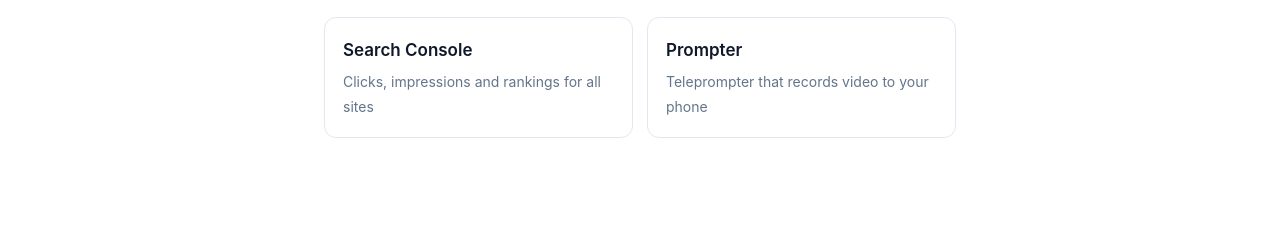
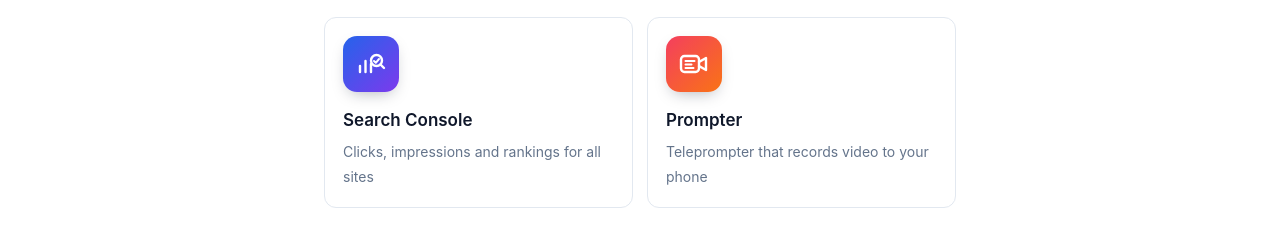
Before and after one commit to aslanmammadli/aslanmammadli.com, a plain HTML site: page site/widgets/index.html in a window 1280 px wide. Shown: the part 179-426 px from the top of the page. Drawn offline with Linux system fonts and the light colour scheme.

Commit message:
Widgets: add icons
Co-Authored-By: Claude Opus 5.5 <noreply@anthropic.com>
Claude-Session: https://claude.ai/code/session_01K4AoXGBpXpMFBykgsQQYku

```diff
--- a/site/widgets/index.html
+++ b/site/widgets/index.html
@@ -14,6 +14,10 @@
 .wgrid{display:grid;grid-template-columns:repeat(auto-fill,minmax(220px,1fr));gap:14px;margin-top:20px}
 .wcard{display:block;border:1px solid #e2e8f0;border-radius:12px;padding:18px;text-decoration:none;color:inherit;transition:background .15s,border-color .15s}
 .wcard:hover{background:#f8fafc;border-color:#cbd5e1}
+.ic{width:56px;height:56px;border-radius:14px;display:flex;align-items:center;justify-content:center;margin-bottom:14px;box-shadow:0 6px 16px -6px rgba(15,23,42,.35)}
+.ic svg{width:32px;height:32px}
+.ic.gsc{background:linear-gradient(135deg,#2563eb,#7c3aed)}
+.ic.vid{background:linear-gradient(135deg,#f43f5e,#f97316)}
 .wcard .t{font-weight:600;font-size:17px}
 .wcard .d{color:#64748b;font-size:14px;margin-top:4px}
 </style>
@@ -26,8 +30,8 @@
   <main>
     <h1 class="page-title">Widgets</h1>
     <div class="wgrid">
-      <a class="wcard" href="/gsc/"><div class="t">Search Console</div><div class="d">Clicks, impressions and rankings for all sites</div></a>
-      <a class="wcard" href="/video/"><div class="t">Prompter</div><div class="d">Teleprompter that records video to your phone</div></a>
+      <a class="wcard" href="/gsc/"><div class="ic gsc"><svg viewBox="0 0 32 32" fill="none" stroke="#fff" stroke-width="2.4" stroke-linecap="round" stroke-linejoin="round"><path d="M5 24V18M10.5 24V13M16 24V16"/><circle cx="21.5" cy="12.5" r="5.5"/><path d="M25.5 16.5L29 20"/><path d="M19 13l1.8 1.8L24 11" stroke-width="2"/></svg></div><div class="t">Search Console</div><div class="d">Clicks, impressions and rankings for all sites</div></a>
+      <a class="wcard" href="/video/"><div class="ic vid"><svg viewBox="0 0 32 32" fill="none" stroke="#fff" stroke-width="2.4" stroke-linecap="round" stroke-linejoin="round"><rect x="3" y="8" width="18" height="16" rx="3.5"/><path d="M21 14l7-4v12l-7-4"/><path d="M7.5 13h9M7.5 16.5h6M7.5 20h8" stroke-width="2"/></svg></div><div class="t">Prompter</div><div class="d">Teleprompter that records video to your phone</div></a>
     </div>
   </main>
 </div>
```
